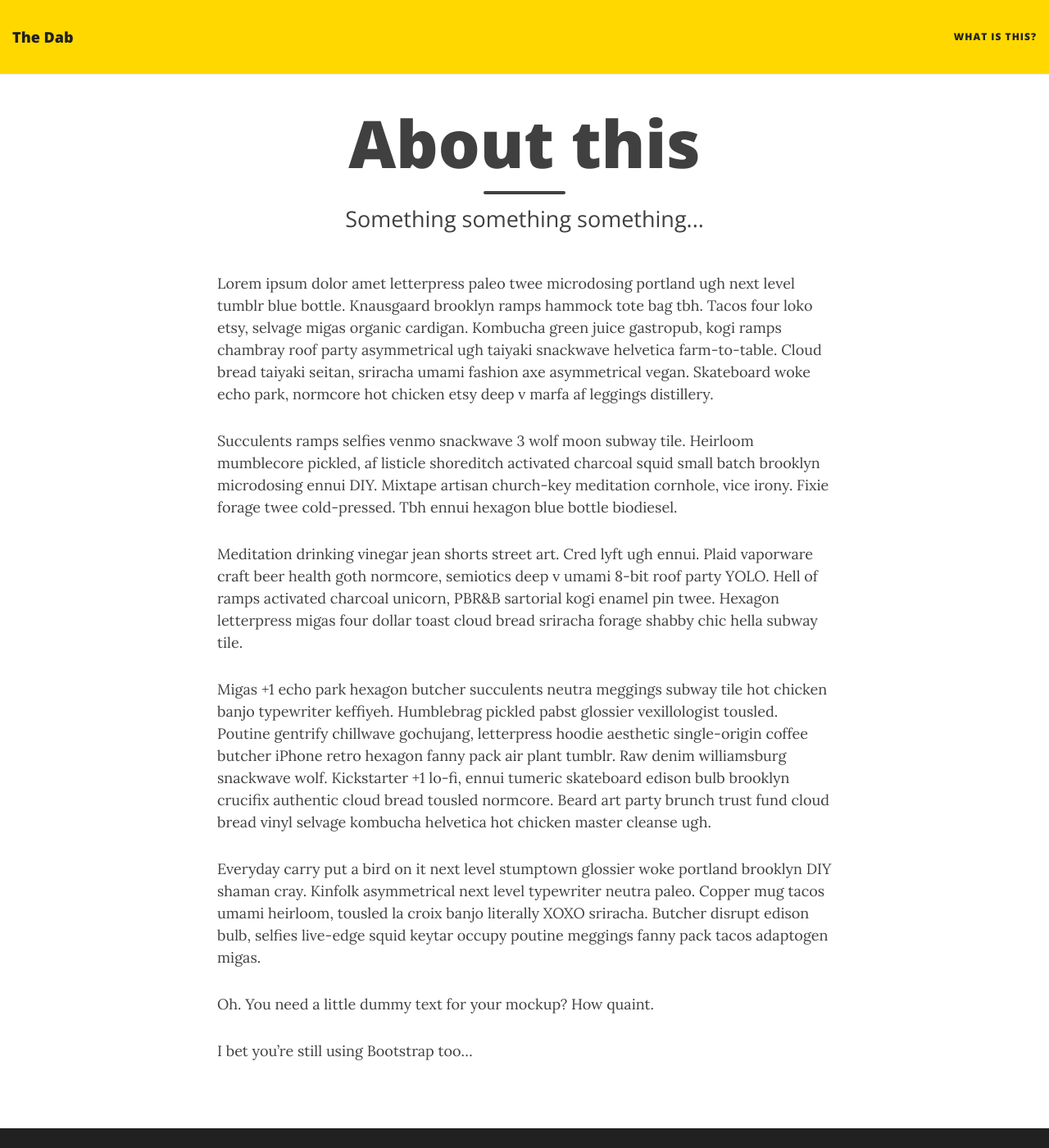
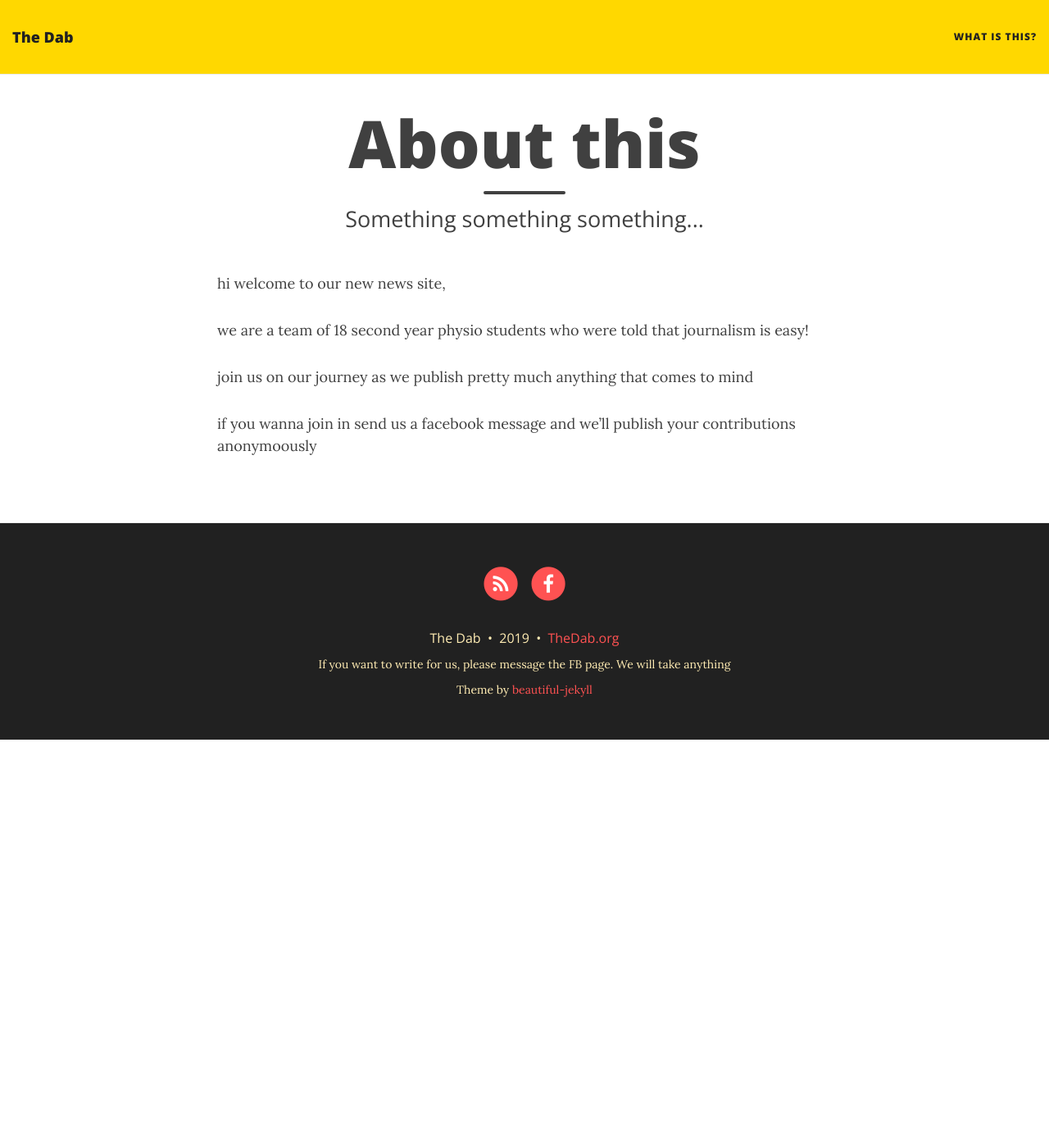
Before and after one commit to The-Dab/the-dab.github.io, a Jekyll site: the page built from about.md, in a window 1280 px wide and 1400 px high. Shown: the whole window at 82% size. Built offline with Jekyll 4.4.1, drawn with Linux system fonts in a browser that asks for light colours; nearby versions of some CDN libraries.

Commit message:
Changed motto

```diff
--- a/_layouts/base.html
+++ b/_layouts/base.html
@@ -15,8 +15,8 @@
 ---
 
 <!DOCTYPE html>
+<!-- Wow, looking at the source code of the website. I bet you watch rick and morty -->
 <html lang="en">
-  <!-- Beautiful Jekyll | MIT license | Copyright Dean Attali 2016 -->
   {% include head.html %}
 
   <body>
--- a/about.md
+++ b/about.md
@@ -4,16 +4,10 @@
 subtitle: Something something something...
 ---
 
-Lorem ipsum dolor amet letterpress paleo twee microdosing portland ugh next level tumblr blue bottle. Knausgaard brooklyn ramps hammock tote bag tbh. Tacos four loko etsy, selvage migas organic cardigan. Kombucha green juice gastropub, kogi ramps chambray roof party asymmetrical ugh taiyaki snackwave helvetica farm-to-table. Cloud bread taiyaki seitan, sriracha umami fashion axe asymmetrical vegan. Skateboard woke echo park, normcore hot chicken etsy deep v marfa af leggings distillery.
+hi welcome to our new news site,
 
-Succulents ramps selfies venmo snackwave 3 wolf moon subway tile. Heirloom mumblecore pickled, af listicle shoreditch activated charcoal squid small batch brooklyn microdosing ennui DIY. Mixtape artisan church-key meditation cornhole, vice irony. Fixie forage twee cold-pressed. Tbh ennui hexagon blue bottle biodiesel.
+we are a team of 18 second year physio students who were told that journalism is easy!
 
-Meditation drinking vinegar jean shorts street art. Cred lyft ugh ennui. Plaid vaporware craft beer health goth normcore, semiotics deep v umami 8-bit roof party YOLO. Hell of ramps activated charcoal unicorn, PBR&B sartorial kogi enamel pin twee. Hexagon letterpress migas four dollar toast cloud bread sriracha forage shabby chic hella subway tile.
+join us on our journey as we publish pretty much anything that comes to mind
 
-Migas +1 echo park hexagon butcher succulents neutra meggings subway tile hot chicken banjo typewriter keffiyeh. Humblebrag pickled pabst glossier vexillologist tousled. Poutine gentrify chillwave gochujang, letterpress hoodie aesthetic single-origin coffee butcher iPhone retro hexagon fanny pack air plant tumblr. Raw denim williamsburg snackwave wolf. Kickstarter +1 lo-fi, ennui tumeric skateboard edison bulb brooklyn crucifix authentic cloud bread tousled normcore. Beard art party brunch trust fund cloud bread vinyl selvage kombucha helvetica hot chicken master cleanse ugh.
-
-Everyday carry put a bird on it next level stumptown glossier woke portland brooklyn DIY shaman cray. Kinfolk asymmetrical next level typewriter neutra paleo. Copper mug tacos umami heirloom, tousled la croix banjo literally XOXO sriracha. Butcher disrupt edison bulb, selfies live-edge squid keytar occupy poutine meggings fanny pack tacos adaptogen migas.
-
-Oh. You need a little dummy text for your mockup? How quaint.
-
-I bet you’re still using Bootstrap too…
+if you wanna join in send us a facebook message and we'll publish your contributions anonymoously
--- a/index.html
+++ b/index.html
@@ -1,7 +1,7 @@
 ---
 layout: page
 title: The Dab
-subtitle: Dabbing on my haters
+subtitle: forget the tab read the DAB
 logo: /img/logo_longer.png
 use-site-title: true
 ---
```
